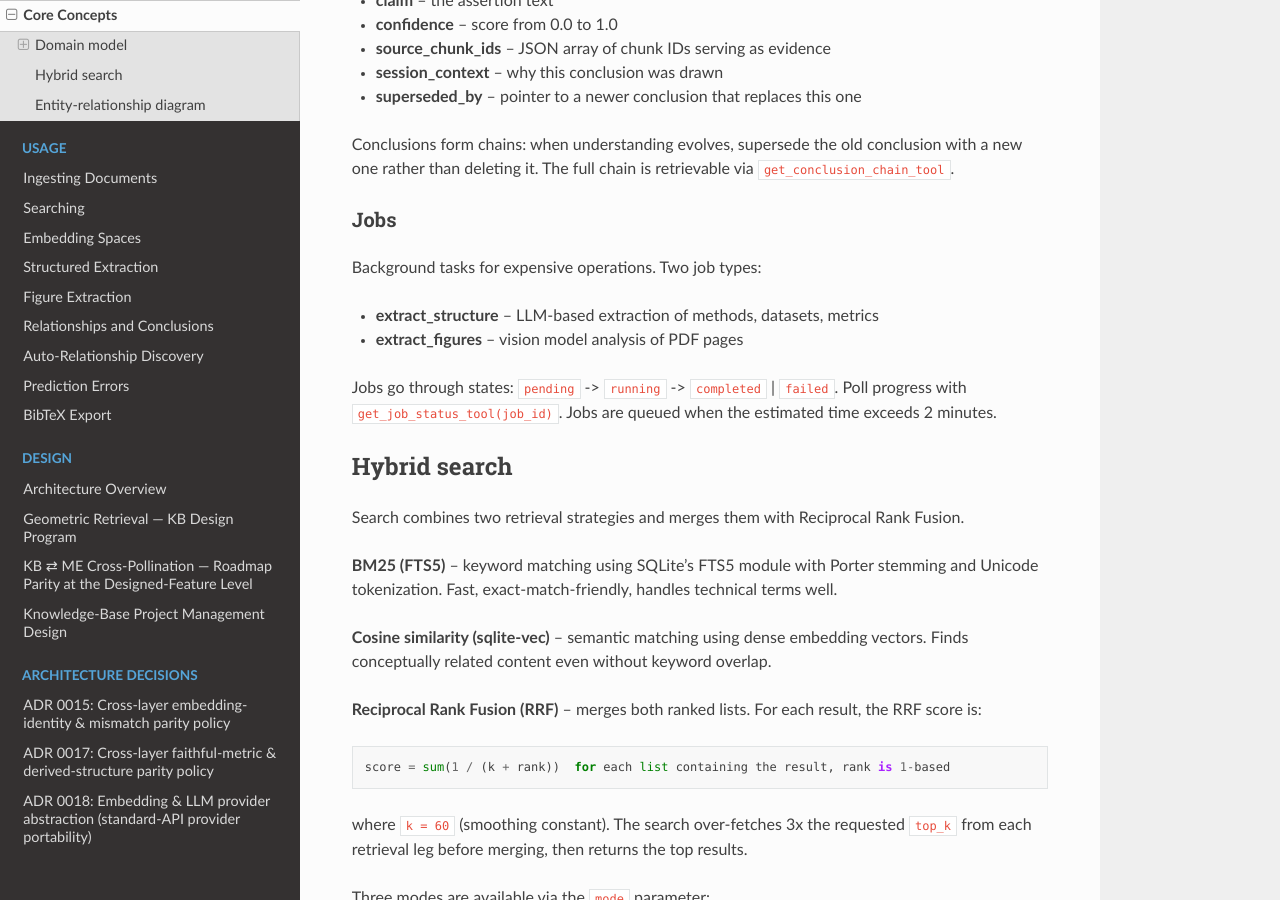
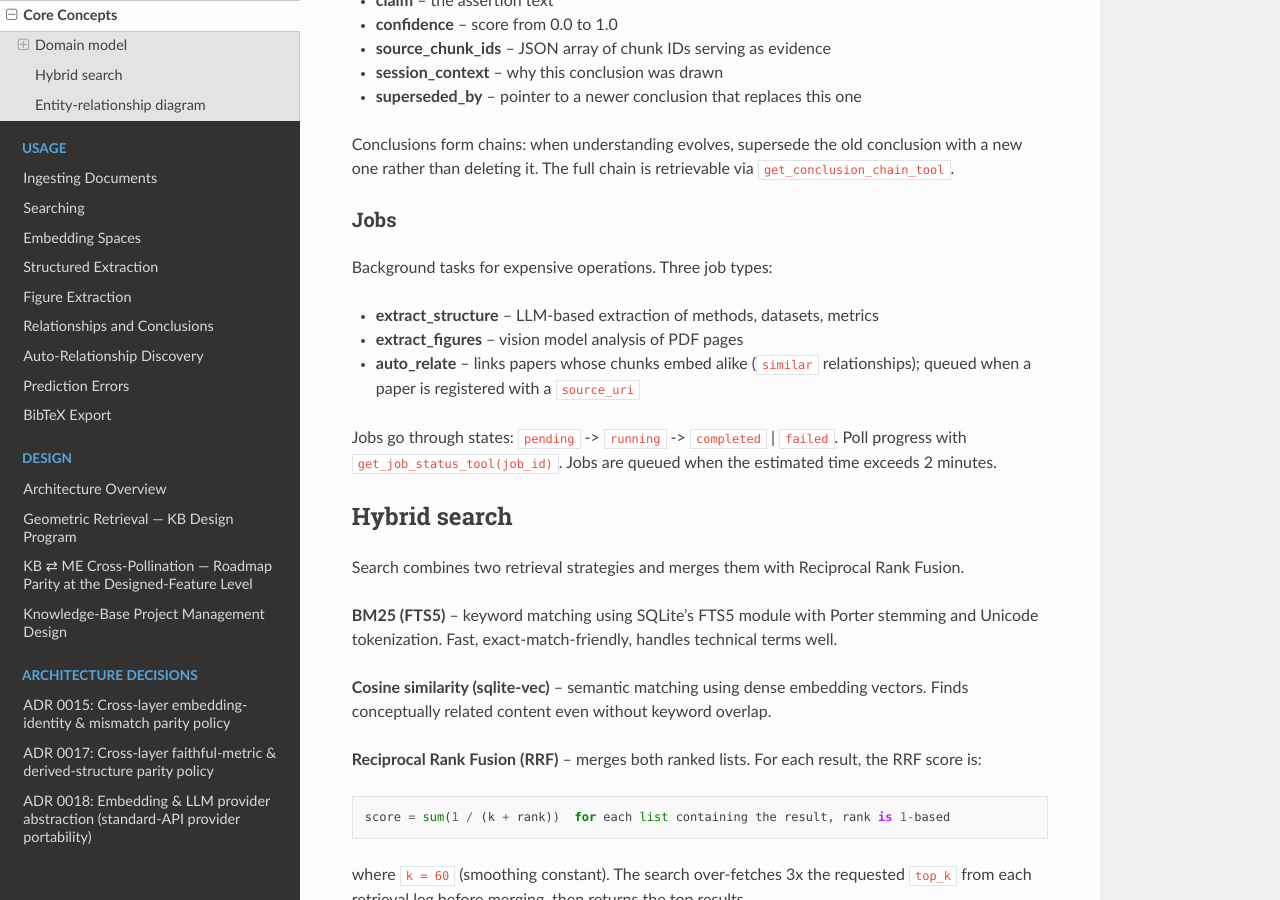
Before and after one commit to dutiona/knowledge-base, a Sphinx documentation site: the page built from docs/getting-started/core-concepts.md, in a window 1280 px wide and 900 px high, scrolled down 1760 px. Built offline with Sphinx 7.4.7 and the Read the Docs theme 3.1.0, drawn with Linux system fonts in a browser that asks for light colours.

Commit message:
docs(concepts): list the auto_relate job type
The Jobs section named two job types; the worker runs three, and
auto_relate is the one queued automatically when a paper is registered
with a source_uri.

```diff
--- a/docs/getting-started/core-concepts.md
+++ b/docs/getting-started/core-concepts.md
@@ -81,10 +81,12 @@ with a new one rather than deleting it. The full chain is retrievable via
 
 ### Jobs
 
-Background tasks for expensive operations. Two job types:
+Background tasks for expensive operations. Three job types:
 
 - **extract_structure** -- LLM-based extraction of methods, datasets, metrics
 - **extract_figures** -- vision model analysis of PDF pages
+- **auto_relate** -- links papers whose chunks embed alike (`similar` relationships); queued when a paper is registered
+  with a `source_uri`
 
 Jobs go through states: `pending` -> `running` -> `completed` | `failed`.
 Poll progress with `get_job_status_tool(job_id)`. Jobs are queued when the estimated
```
